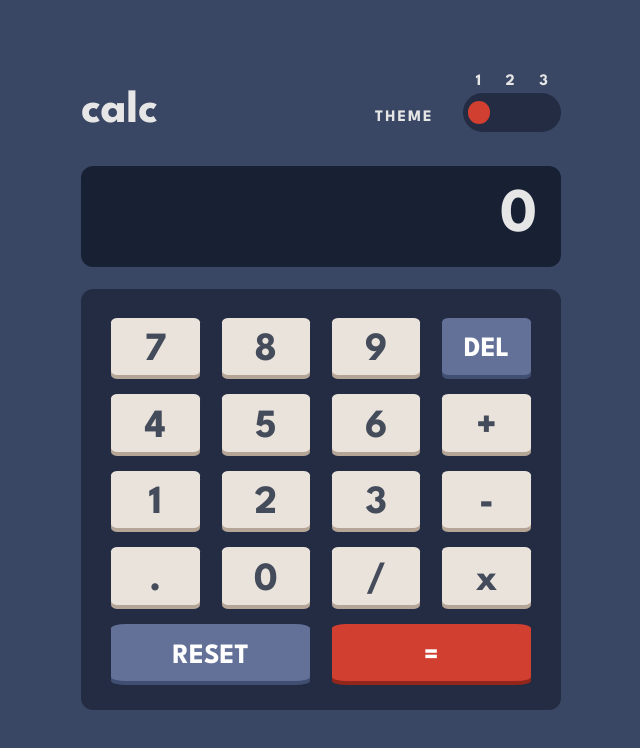
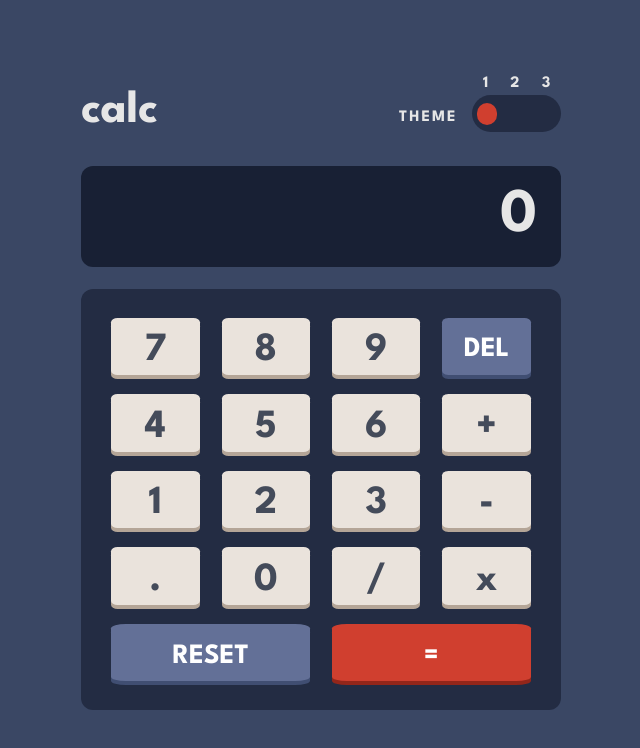
Before and after one commit to NERO-FAN/Responsive_React_Calculator, a React (Create React App) app: page / in a window 768 px wide. Shown: the top 748 px of the page, without its empty margins (63-703 px from the left). Built offline with nearby package versions, Linux system fonts and the light colour scheme.

Commit message:
Was missing a media query for 2k resolution screen sizes

```diff
--- a/src/components/Header.scss
+++ b/src/components/Header.scss
@@ -52,17 +52,24 @@
       margin-bottom: 1.5%;
     }
 
-    @media (min-width: 400px) and (max-width: 767px) {
+    @media (min-width: 400px) and (max-width: 499px) {
       font-size: 0.875em;
       letter-spacing: 0.125em;
       width: 57.5%;
       margin-bottom: 1.5%;
     }
 
+    @media (min-width: 500px) and (max-width: 767px) {
+      font-size: 0.875em;
+      letter-spacing: 0.125em;
+      width: 62.5%;
+      margin-bottom: 1.5%;
+    }
+
     @media (min-width: 768px) and (max-width: 1023px) {
       font-size: 1em;
       letter-spacing: 0.125em;
-      width: 57.5%;
+      width: 62.5%;
       margin-bottom: 1.5%;
     }
 
@@ -120,8 +127,8 @@
     }
 
     @media (min-width: 768px) and (max-width: 1023px) {
-      height: 137.5%;
-      width: 20.5%;
+      height: 132.5%;
+      width: 18.5%;
     }
 
     @media (min-width: 1024px) and (max-width: 1280px) {
--- a/src/components/RenderKeyRows.scss
+++ b/src/components/RenderKeyRows.scss
@@ -49,7 +49,7 @@
       }
 
       @media (min-width: 1024px) and (max-width: 1279px) {
-        font-size: 2em;
+        font-size: 2.25em;
       }
 
       @media (min-width: 1280px) and (max-width: 1600px) {
@@ -60,7 +60,7 @@
         font-size: 2.675em;
       }
 
-      @media (min-width: 2400px) {
+      @media (min-width: 1921px) {
         font-size: 3.75em;
       }
     }
@@ -90,8 +90,8 @@
         font-size: 1.875em;
       }
 
-      @media (min-width: 2400px) {
-        font-size: 2.675em;
+      @media (min-width: 1921px) {
+        font-size: 2.5em;
       }
     }
 
@@ -119,16 +119,12 @@
         font-size: 1.675em;
       }
 
-      @media (min-width: 1601px) and (max-width: 1919px) {
+      @media (min-width: 1601px) and (max-width: 1920px) {
         font-size: 1.875em;
       }
 
-      @media (min-width: 1920px) {
-        font-size: 1.875em;
-      }
-
-      @media (min-width: 2400px) {
-        font-size: 2.675em;
+      @media (min-width: 1921px) {
+        font-size: 2.5em;
       }
     }
   }
```
